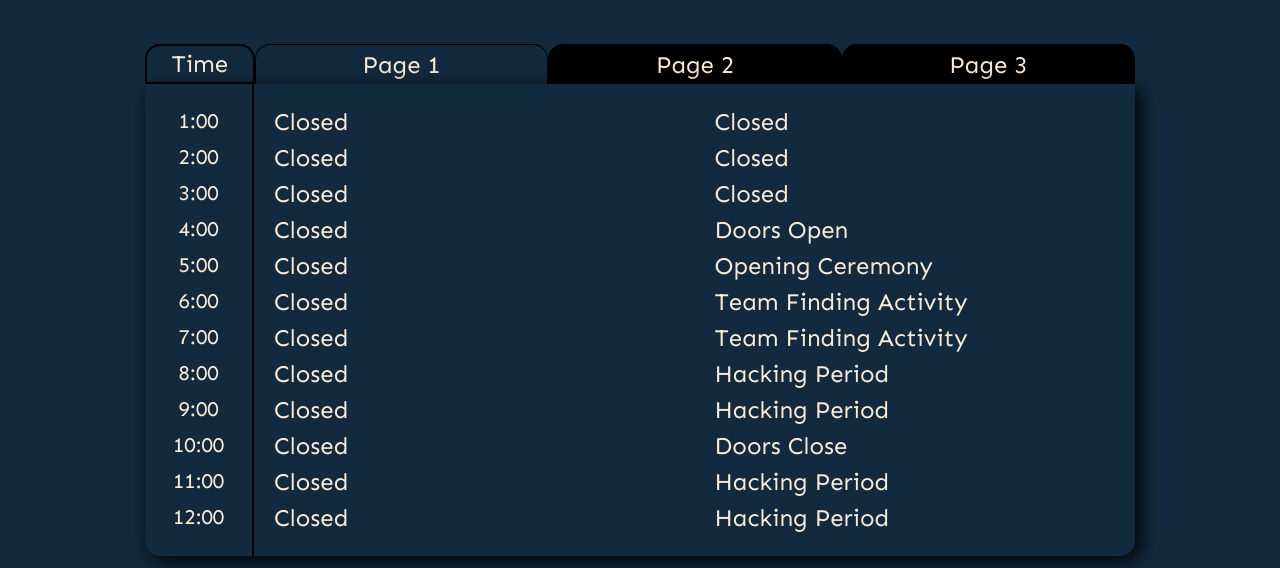
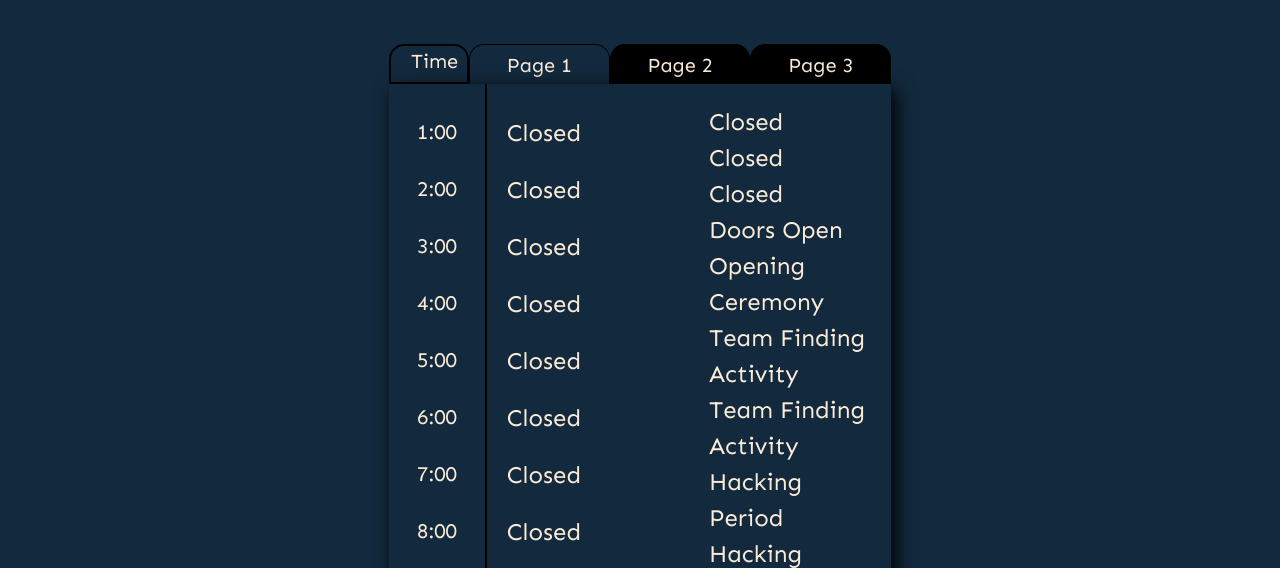
Before and after one commit to SF-Hacks-at-SFSU/SFHacks2024, an Astro site: page /schedule in a window 1280 px wide. Shown: the part 101-669 px from the top of the page. Built offline with nearby package versions, Linux system fonts and the light colour scheme; Astro itself is replaced by a stand-in of ours.

Commit message:
powered by -> sponsored by

```diff
--- a/src/components/schedule/schedule.css
+++ b/src/components/schedule/schedule.css
@@ -1,6 +1,6 @@
 .schedule {
     margin: 50px auto;
-    width: 1000px;
+    width: 40vw;
 
     display: flex;
     flex-direction: column;
@@ -16,7 +16,7 @@
     justify-content: space-around;
     align-content: center;
     height: 40px;
-    font-size: 24px;
+    font-size: 20px;
     color: antiquewhite;
 }
 
@@ -33,7 +33,7 @@
     border: 2px solid #000;
     background: #132A3E;
     text-align: center;
-    width: 200px;
+    width: 5rem;
     padding: 0px 20px 0px 20px;
 }
 
--- a/src/layouts/Footer.jsx
+++ b/src/layouts/Footer.jsx
@@ -19,7 +19,7 @@ export default function Footer() {
 
     return (
         <div className="foot">
-            <p>Powered By</p>
+            <p>Sponsored By</p>
             <div className="sponsors"></div>
             {sponsorsMap}
         </div>
```
